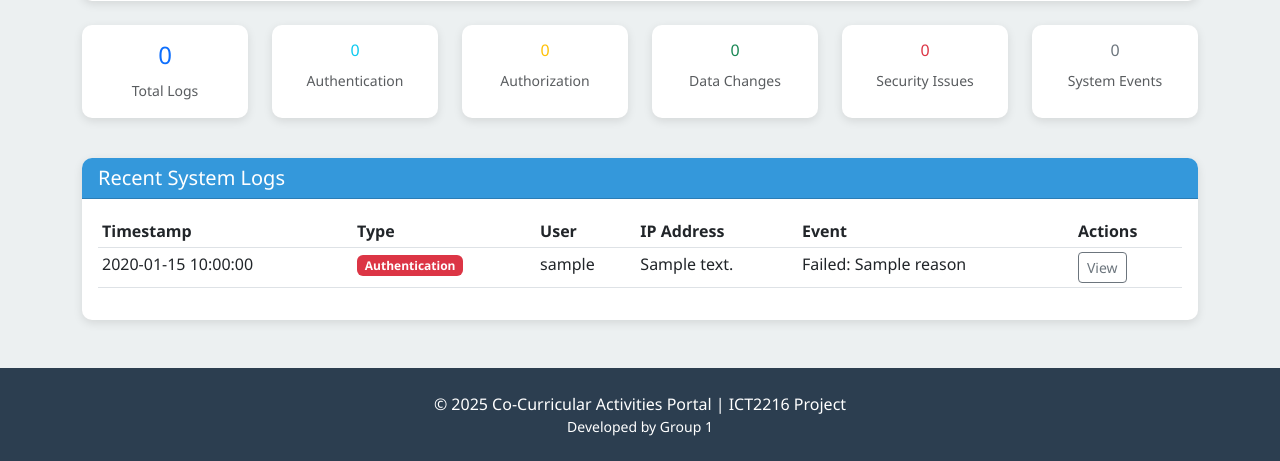
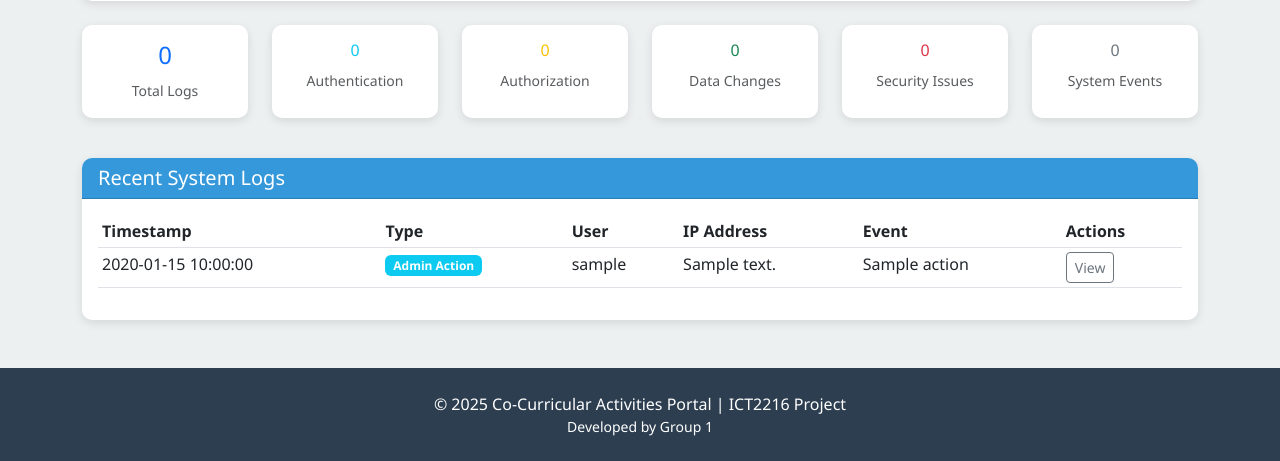
Before and after one commit to glenngx/ICT2216-Group1-CCAPortal, a Flask app: template templates/admin_logs.html in a window 1280 px wide. Shown: the part 536-997 px from the top of the page. Run offline with Flask 3, Linux system fonts and the light colour scheme; the template is opened without the code that fills it: most values are stand-ins (such as "Sample title", 1, 10 or a date in 2020); parts of the project's set-up code (start-up, migrations or seed data) failed here and were passed over; some libraries are stand-ins or nearby versions.

Commit message:
added for 7 admin functions for logging

```diff
--- a/templates/admin_logs.html
+++ b/templates/admin_logs.html
@@ -139,37 +139,37 @@
                                 </thead>
                                 <tbody>
                                 {% if logs %}
-                                        {% for log, user in logs %}
+                                    {% for log_type, log, user in logs %}
                                     <tr>
                                         <td>{{ log.Timestamp.strftime('%Y-%m-%d %H:%M:%S') }}</td>
                                         <td>
-                                                    <span class="badge {% if log.Success %}bg-success{% else %}bg-danger{% endif %}">
-                                                        Authentication
-                                                    </span>
-                                                </td>
-                                                <td>
-                                                    {% if user %}
-                                                        {{ user.Username }}
+                                            {% if log_type == 'auth' %}
+                                                <span class="badge {% if log.Success %}bg-success{% else %}bg-danger{% endif %}">Authentication</span>
                                             {% else %}
-                                                        {{ log.Username }}
+                                                <span class="badge bg-info">Admin Action</span>
                                             {% endif %}
                                         </td>
+                                        <td>{{ user.Username if user else log.Username or 'Unknown' }}</td>
                                         <td>{{ log.IPAddress or 'N/A' }}</td>
                                         <td>
+                                            {% if log_type == 'auth' %}
                                                 {% if log.Success %}
                                                     Login success
                                                 {% else %}
                                                     Failed: {{ log.Reason }}
+                                                {% endif %}
+                                            {% else %}
+                                                {{ log.Action }}
                                             {% endif %}
                                         </td>
                                         <td>
                                             <button class="btn btn-sm btn-outline-secondary" data-bs-toggle="modal"
                                                     data-bs-target="#logDetailModal"
                                                     data-timestamp="{{ log.Timestamp }}"
-                                                            data-log-type="Authentication"
-                                                            data-user="{{ user.Username if user else log.Username }}"
+                                                    data-log-type="{% if log_type == 'auth' %}Authentication{% else %}Admin Action{% endif %}"
+                                                    data-user="{{ user.Username if user else log.Username or 'Unknown' }}"
                                                     data-ip="{{ log.IPAddress }}"
-                                                            data-message="{{ log.Reason or 'Login success' }}"
+                                                    data-message="{% if log_type == 'auth' %}{{ log.Reason or 'Login success' }}{% else %}{{ log.Action }}{% endif %}"
                                                     data-agent="{{ request.headers.get('User-Agent', '-') }}">
                                                 View
                                             </button>
@@ -180,7 +180,7 @@
                                     <tr>
                                         <td colspan="6" class="text-center text-muted py-4">
                                             <i class="bi bi-inbox fs-1 d-block mb-2"></i>
-                                                No login logs available.
+                                            No system logs available.
                                         </td>
                                     </tr>
                                 {% endif %}
--- a/templates/header.html
+++ b/templates/header.html
@@ -42,12 +42,14 @@
                         <a class="nav-link {{ 'active' if active_page == 'view_all_polls' else '' }}" href="{{ url_for('admin_routes.view_all_polls') }}">View Polls</a>
                     </li>
                     <li class="nav-item">
-                        <a class="nav-link {{ 'active' if active_page == 'logs' else '' }}" href="{{ url_for('admin_routes.view_logs') }}">System Logs</a>
+                        <!--<a class="nav-link {{ 'active' if active_page == 'logs' else '' }}" href="{{ url_for('admin_routes.view_logs') }}">System Logs</a> -->
+                            <a class="nav-link {{ 'active' if active_page == 'logs' else '' }}" href="{{ url_for('admin_routes.view_combined_logs') }}">System Logs</a>
+
                     </li>
                 </ul>
             </div>
+            <!-- Student/Moderator Navigation -->
 
-            <!-- Student/Moderator Navigation -->
             {% elif session.get('role') != 'admin' %}
             <button class="navbar-toggler" type="button" data-bs-toggle="collapse" data-bs-target="#navbarNav">
                 <span class="navbar-toggler-icon"></span>
```
Also changed, not shown: application/admin_routes.py (+20 -5 lines). Lines whose indentation alone changed are shown as unchanged.
